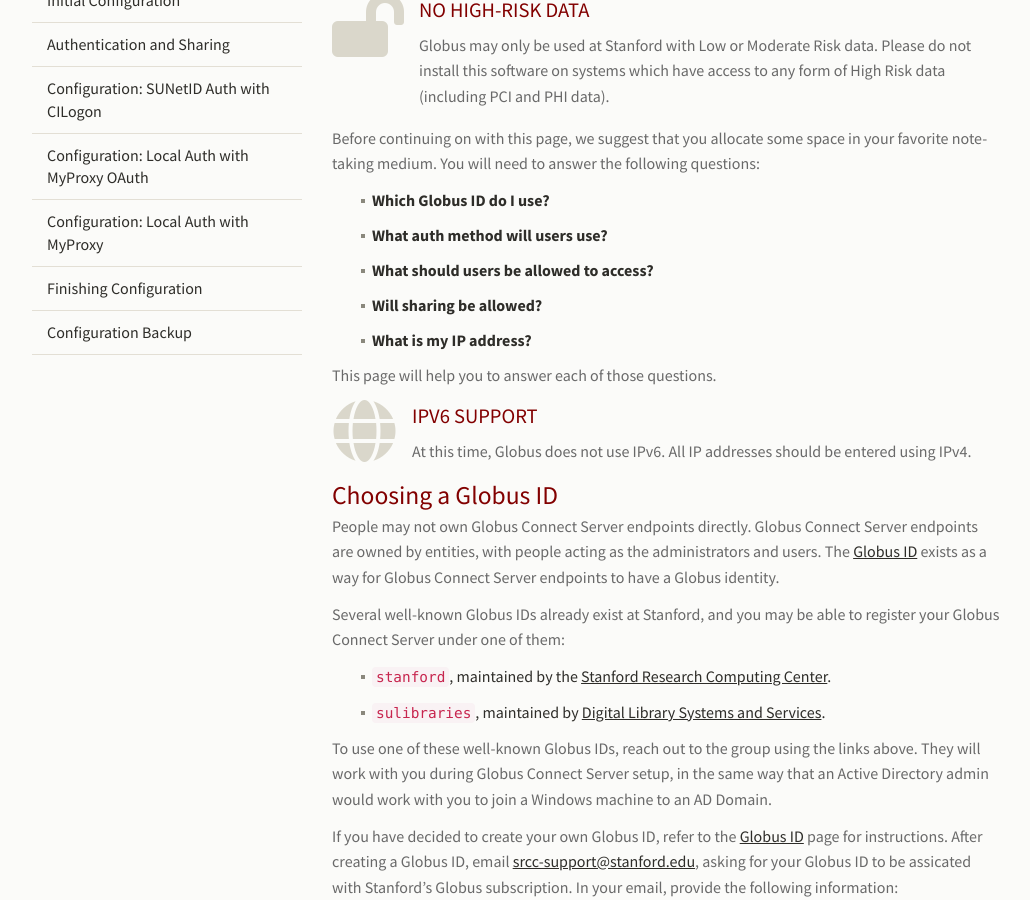
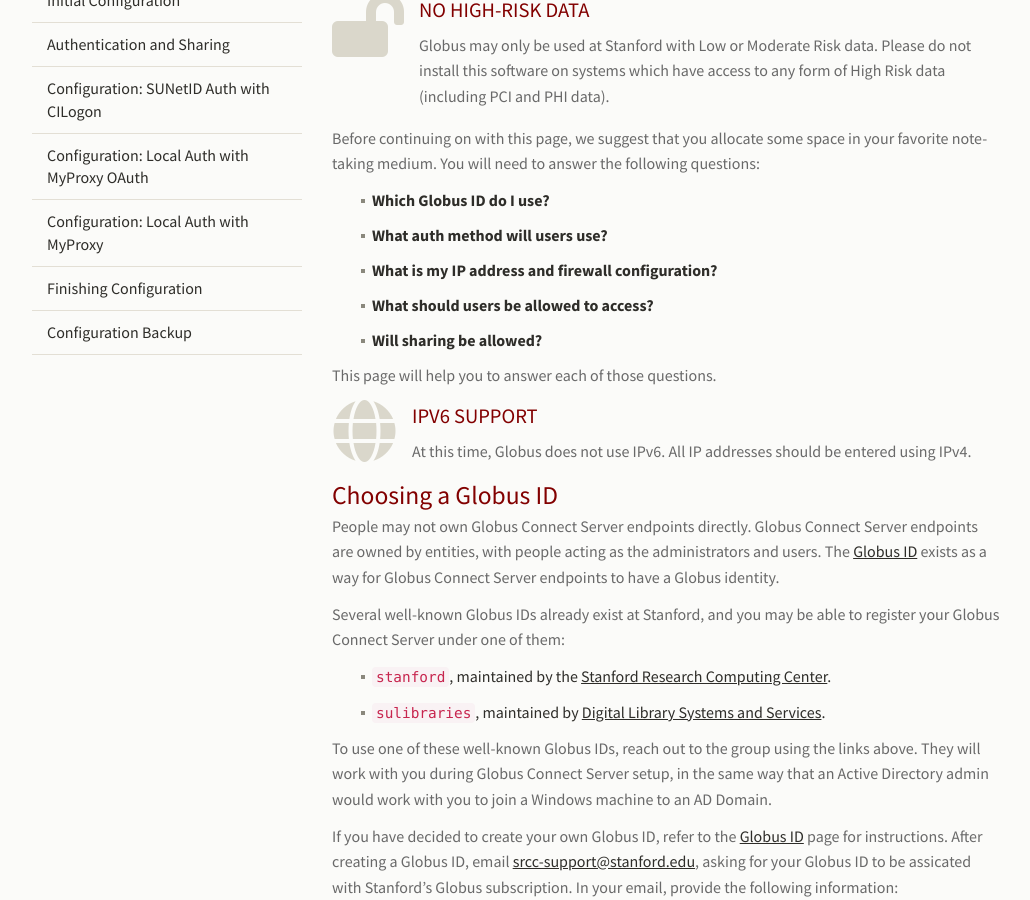
Before and after one commit to stanford-rc/globus.stanford.edu, a Jekyll site: the page built from server/install.md, in a window 1280 px wide and 900 px high, scrolled down 417 px. Shown: the whole window, without its empty margins (23-1053 px from the left). Built offline with Jekyll 4.4.1, drawn with Linux system fonts in a browser that asks for light colours; nearby versions of some CDN libraries; comment, search, counter and statistics services are not loaded.

Commit message:
The IP and firewall part will be earlier in the page

```diff
--- a/server/install.md
+++ b/server/install.md
@@ -27,11 +27,11 @@ questions:
 
 * **What auth method will users use?**
 
+* **What is my IP address and firewall configuration?**
+
 * **What should users be allowed to access?**
 
 * **Will sharing be allowed?**
-
-* **What is my IP address?**
 
 This page will help you to answer each of those questions.
 
```
